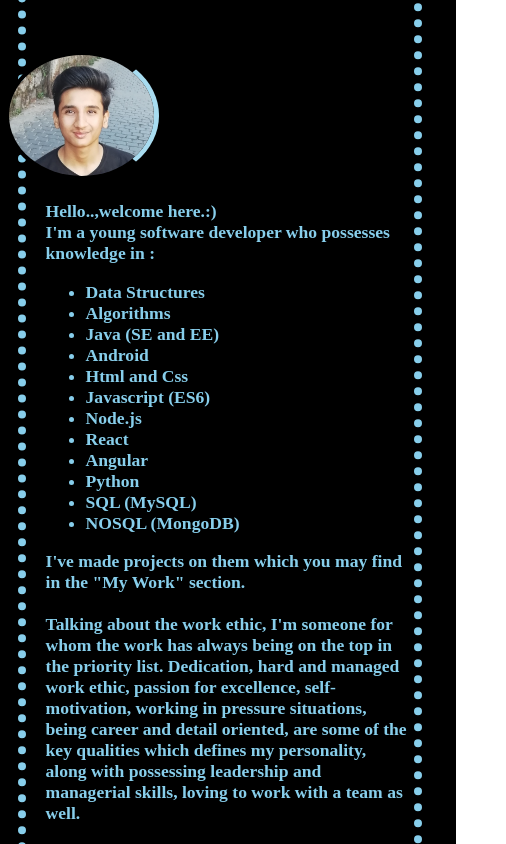
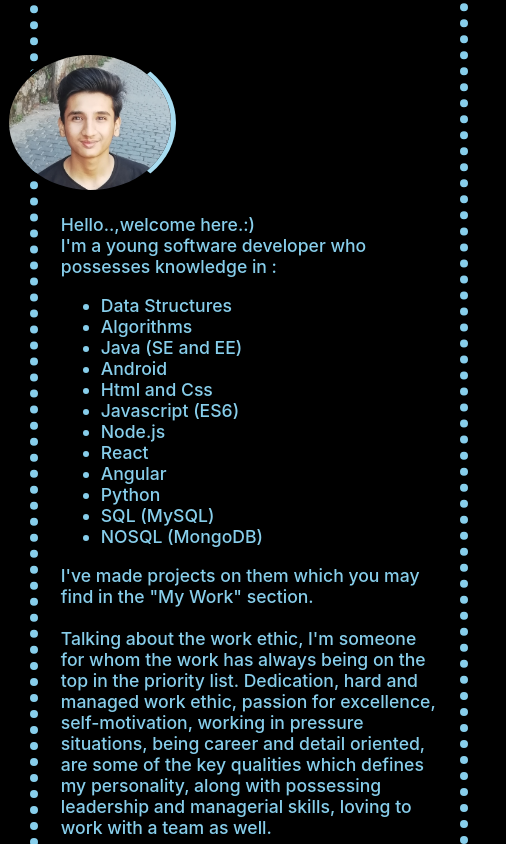
Before and after one commit to Rudra0711/Portfolio, a React (Create React App) app: page /aboutme in a window 390 px wide. Shown: the top 844 px of the page, 506 px wide, since content can reach past the window. Built offline with nearby package versions, Linux system fonts and the light colour scheme.

Commit message:
Trying responsiveness

```diff
--- a/src/contents/aboutme/aboutme.css
+++ b/src/contents/aboutme/aboutme.css
@@ -70,14 +70,14 @@
 }
 @media only screen and (max-width:600px){
   #body4 {
-    width:54vh;
+    width:60vh;
   }
   .whole{
-    border-radius: 4%;
-    width:46vh;
-    height:200vh;
-    margin-top:-200vh;
-    margin-left: 4%;
+    border-radius: 8%;
+    width:50vh;
+    height:164vh;
+    margin-top:-166vh;
+    margin-left: 6%;
   }
   .picabt{
     margin-top: 6vh;
@@ -87,13 +87,13 @@
   }
   #about{
     margin-left: 1%;
-    width: 80%;
+    width: 75%;
     padding: 4vh;
     padding-left: 6%;
-    margin-left: 4%;
+    margin-left: 6%;
     font-size: 110%;
     font-weight: 550;
-    font-family: cursive;
+    font-family: inherit;
     /* padding-right: 4%; */
   }
 }
--- a/src/contents/projects/project.css
+++ b/src/contents/projects/project.css
@@ -2,7 +2,7 @@
 #body2{
   background-color: black;
   /* background: linear-gradient(to left bottom,#262626 80%,white); */
-  height:110vh;
+  height:125vh;
   width:200vh;
   margin-top:0vh;
   padding-top: 1vh;
@@ -94,13 +94,14 @@
 #github{
   color:#bde4f5;
   font-size: 185%;
-  margin-left: 28%;
-  margin-top: 13%;
+  margin-left: 26%;
+  margin-top: 16%;
+  margin-bottom: -8%;
 }
 #gitLink{
   color:white;
-  margin-top: -4%;
-  margin-left: 21%;
+  margin-top: 3.5%;
+  margin-left: 36%;
   font-size: 100%;
 }
 #gitLink:hover{
```
